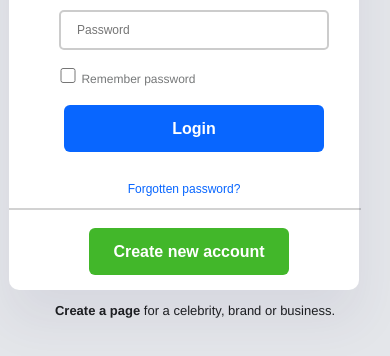
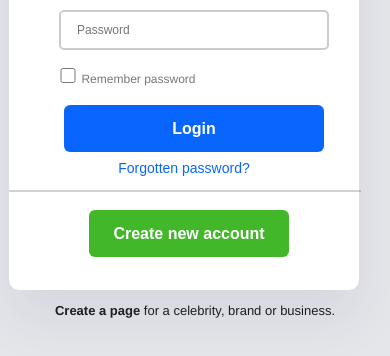
Before and after one commit to BuhleDamane/Replica, a plain HTML site: page index.html in a window 390 px wide. Shown: the part 204-560 px from the top of the page. Drawn offline with Linux system fonts and the light colour scheme.

Commit message:
Updated style.css

```diff
--- a/styles.css
+++ b/styles.css
@@ -117,6 +117,7 @@ button{
     font-size: 14;
     font-family: inherit;
     font-weight: 500;
+    margin-top: -10px;
   }
   .line1{
     border: 1px solid #222;
@@ -491,8 +492,9 @@ button{
 
   }
   .forgot-password{
-    font-size: 12px;
+    font-size: 14px;
     font-weight: 500;
+    margin-top: -10px;
   }
   .line1{
     width: 350px;
```
